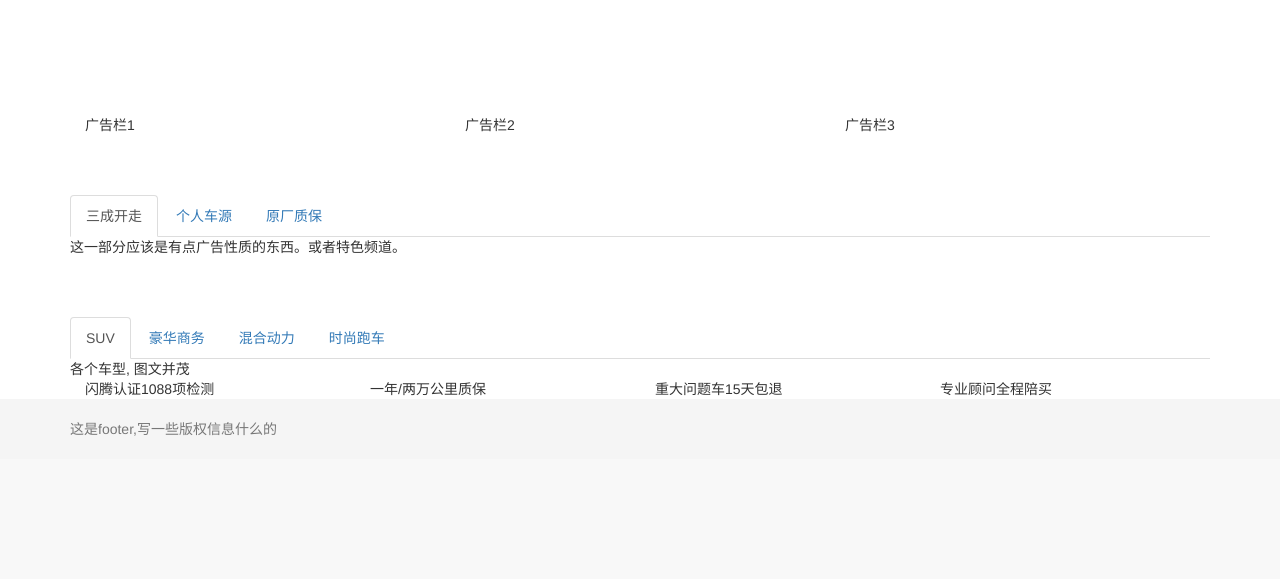
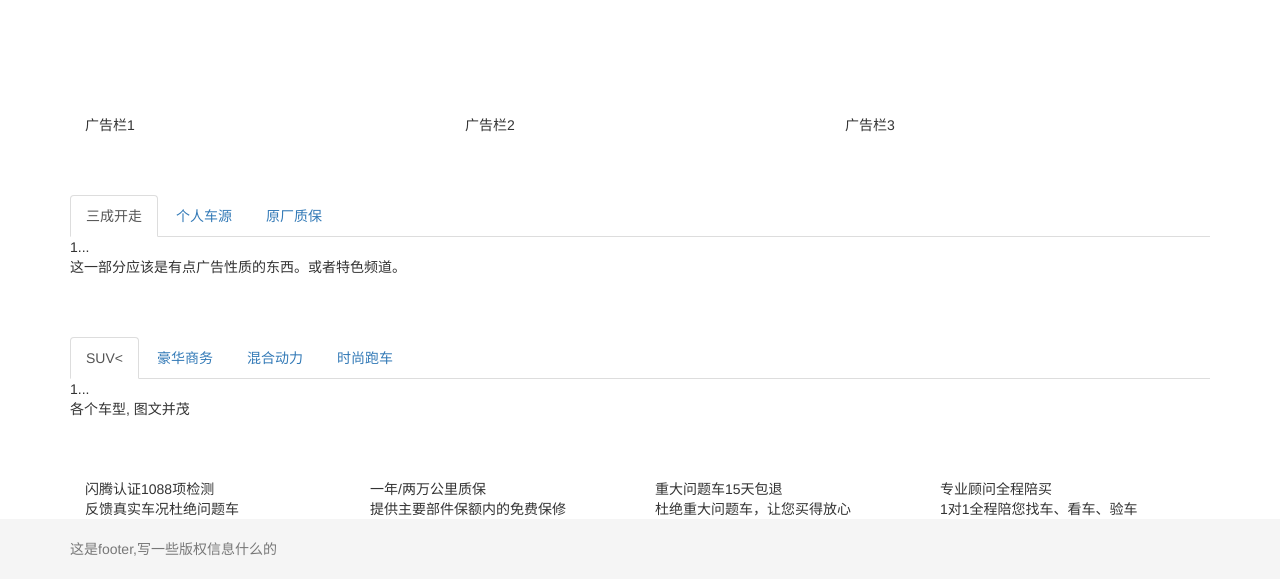
Before and after one commit to abcghy/GraduateDesign, a PHP site: page / in a window 1280 px wide. Shown: the part 978-1557 px from the top of the page. Before the commit the page ends 1414 px from the top, so only its background shows below. Run offline with PHP 8.4, Linux system fonts and the light colour scheme; some libraries are stand-ins or nearby versions.

Commit message:
today's hardwork

```diff
--- a/db.php
+++ b/db.php
@@ -6,6 +6,6 @@
  * Time: 下午2:50
  */
 
-$con = new mysqli('localhost', 'root', 'root', 'test', 8889);
+$con = new mysqli('localhost', 'root', '', 'test', 3306);
 
 ?>
--- a/index.php
+++ b/index.php
@@ -328,30 +328,60 @@
 </div>
 
 <div class="container">
-	<ul class="nav nav-tabs">
-		<li role="presentation" class="active"><a href="#">三成开走</a></li>
-		<li role="presentation"><a href="#">个人车源</a></li>
-		<li role="presentation"><a href="#">原厂质保</a></li>
+	<!-- Nav tabs -->
+	<ul class="nav nav-tabs" role="tablist" id="navtabsFrom">
+		<li role="presentation" class="active"><a href="#threetime" aria-controls="home" role="tab" data-toggle="tab">三成开走</a></li>
+		<li role="presentation"><a href="#owncar" aria-controls="profile" role="tab" data-toggle="tab">个人车源</a></li>
+		<li role="presentation"><a href="#source" aria-controls="messages" role="tab" data-toggle="tab">原厂质保</a></li>
 	</ul>
+
+	<!-- Tab panes -->
+	<div class="tab-content">
+		<div role="tabpanel" class="tab-pane fade in active" id="threetime">1...</div>
+		<div role="tabpanel" class="tab-pane fade" id="owncar">2...</div>
+		<div role="tabpanel" class="tab-pane fade" id="source">3...</div>
+	</div>
 	这一部分应该是有点广告性质的东西。或者特色频道。
 </div>
 
 <div class="container">
-	<ul class="nav nav-tabs">
-		<li role="presentation" class="active"><a href="#">SUV</a></li>
-		<li role="presentation"><a href="#">豪华商务</a></li>
-		<li role="presentation"><a href="#">混合动力</a></li>
-		<li role="presentation"><a href="#">时尚跑车</a></li>
+	<!-- Nav tabs -->
+	<ul class="nav nav-tabs" role="tablist" id="navtabstype">
+		<li role="presentation" class="active"><a href="#suvtype" aria-controls="home" role="tab" data-toggle="tab">SUV<</a></li>
+		<li role="presentation"><a href="#businesstype" aria-controls="profile" role="tab" data-toggle="tab">豪华商务</a></li>
+		<li role="presentation"><a href="#hybird" aria-controls="messages" role="tab" data-toggle="tab">混合动力</a></li>
+		<li role="presentation"><a href="#coupe" aria-controls="messages" role="tab" data-toggle="tab">时尚跑车</a></li>
 	</ul>
+
+	<!-- Tab panes -->
+	<div class="tab-content">
+		<div role="tabpanel" class="tab-pane fade in active" id="suvtype">1...</div>
+		<div role="tabpanel" class="tab-pane fade" id="businesstype">2...</div>
+		<div role="tabpanel" class="tab-pane fade" id="hybird">3...</div>
+		<div role="tabpanel" class="tab-pane fade" id="coupe">4...</div>
+	</div>
 	各个车型, 图文并茂
 </div>
+<br /><br /><br />
 
 <div class="container-fluid">
 	<div class="container">
-		<div class="col-md-3">闪腾认证1088项检测</div>
-		<div class="col-md-3">一年/两万公里质保</div>
-		<div class="col-md-3">重大问题车15天包退</div>
-		<div class="col-md-3">专业顾问全程陪买</div>
+		<div class="col-md-3">
+			<div class="adtitle">闪腾认证1088项检测</div>
+			<div class="adsubtitle">反馈真实车况杜绝问题车</div>
+		</div>
+		<div class="col-md-3">
+			<div class="adtitle">一年/两万公里质保</div>
+			<div class="adsubtitle">提供主要部件保额内的免费保修</div>
+		</div>
+		<div class="col-md-3">
+			<div class="adtitle">重大问题车15天包退</div>
+			<div class="adsubtitle">杜绝重大问题车，让您买得放心</div>
+		</div>
+		<div class="col-md-3">
+			<div class="adtitle">专业顾问全程陪买</div>
+			<div class="adsubtitle">1对1全程陪您找车、看车、验车</div>
+		</div>
 	</div>
 </div>
 
--- a/validate_email.php
+++ b/validate_email.php
@@ -5,10 +5,11 @@
  * Date: 16/3/28
  * Time: 上午12:13
  */
+include_once('db.php');
 
 $email = $_GET['email'];
 
-$con = new mysqli('localhost', 'root', 'root', 'test', '8889');
+//$con = new mysqli('localhost', 'root', 'root', 'test', '8889');
 
 /**
  * @param mysqli $connection
```
Also changed, not shown: js/test.js (+6 -1 lines), test.php (added, +90 -0 lines), images/left-side.jpg (added).
